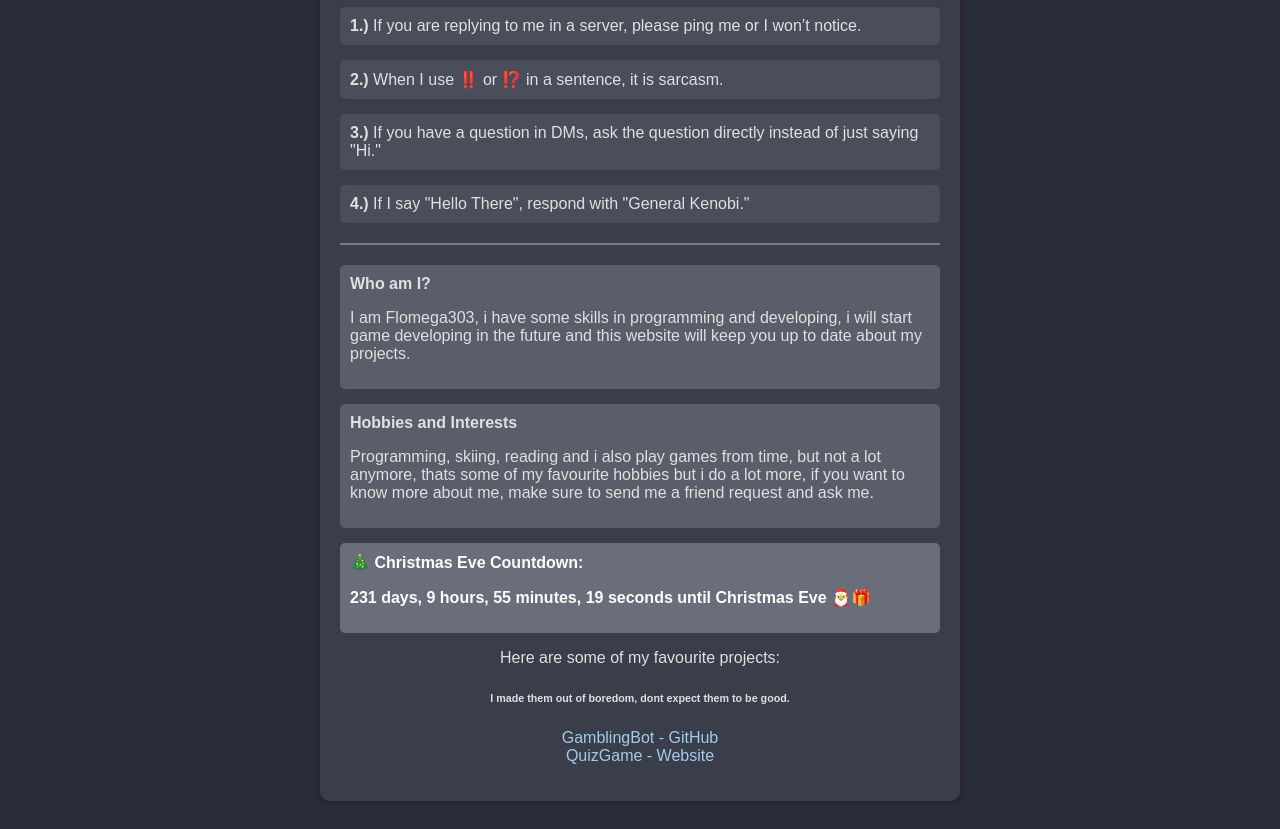
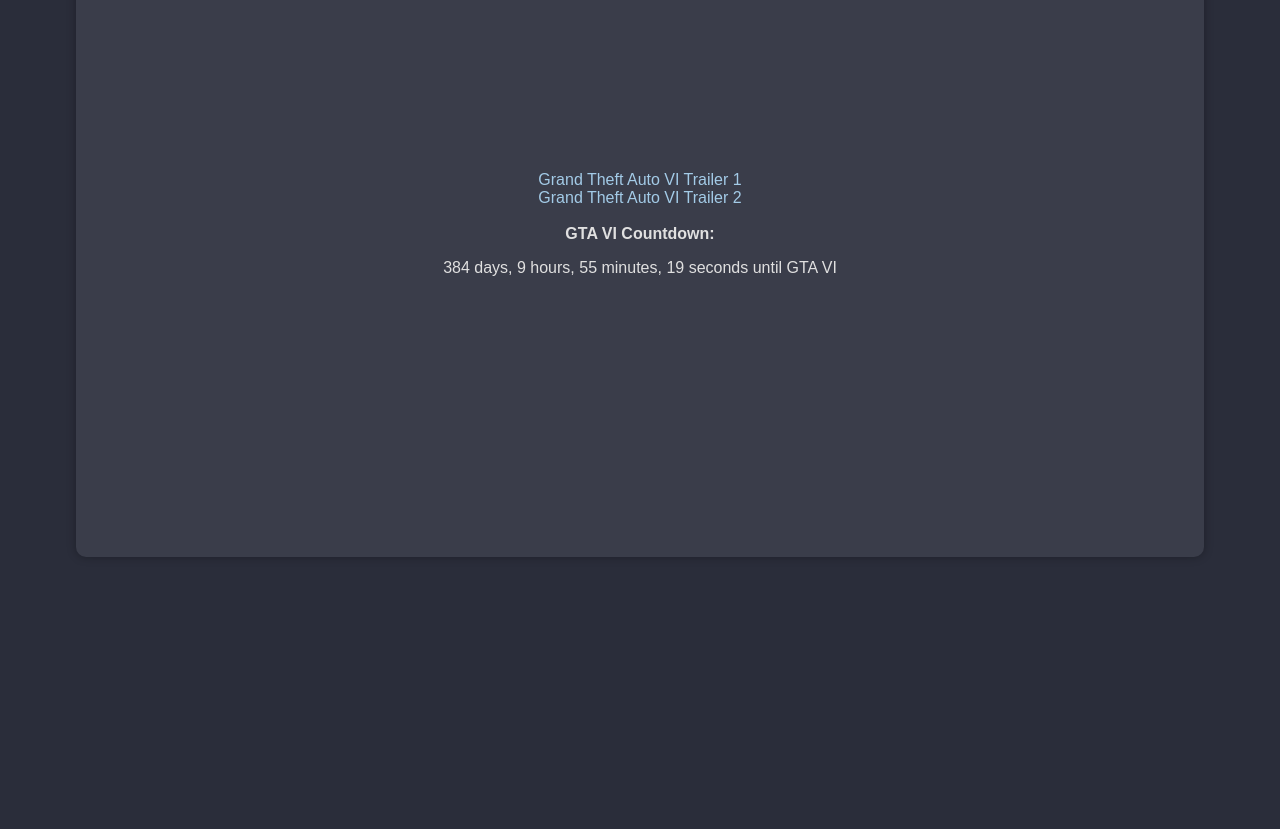
Before and after one commit to DrParanoya/GTA-VI-countdown, a plain HTML site: page index.html in a window 1280 px wide. Shown: the part 121-950 px from the top of the page. After the commit the page ends 800 px from the top, so only its background shows below. Drawn offline with Linux system fonts and the light colour scheme.

Commit message:
GTA VI Countdown

```diff
--- a/index.html
+++ b/index.html
@@ -3,7 +3,7 @@
 <head>
     <meta charset="UTF-8">
     <meta name="viewport" content="width=device-width, initial-scale=1.0">
-    <title>About Me</title>
+    <title>GTA VI</title>
     <style>
         body {
             font-family: Arial, sans-serif;
@@ -16,102 +16,46 @@
             max-width: 600px;
             margin: auto;
             background: #3a3d4a;
-            padding: 20px;
+            padding: 264px;
             border-radius: 10px;
             box-shadow: 0 0 10px rgba(0, 0, 0, 0.3);
-        }
-        h1 {
-            color: #d3d3d3;
-        }
-        .rules {
-            text-align: left;
-            margin-top: 20px;
-        }
-        .rule {
-            margin-bottom: 15px;
-            padding: 10px;
-            background: #4a4d5a;
-            border-radius: 5px;
-        }
-        .info {
-            text-align: left;
-            margin-top: 20px;
-        }
-        .info-section {
-            margin-bottom: 15px;
-            padding: 10px;
-            background: #5a5d6a;
-            border-radius: 5px;
-        }
-        .separator {
-            height: 2px;
-            background: #787b8a;
-            margin: 20px 0;
         }
         a {
             color: #a3cbe7;
             text-decoration: none;
         }
-        #countdown {
-            background: #6a6d7a;
-            color: #fff;
-            font-weight: bold;
-        }
     </style>
 </head>
 <body>
     <div class="container">
-        <h1>About Me</h1>
-        <div class="rules">
-            <div class="rule"><strong>1.)</strong> If you are replying to me in a server, please ping me or I won’t notice.</div>
-            <div class="rule"><strong>2.)</strong> When I use ‼️ or ⁉️ in a sentence, it is sarcasm.</div>
-            <div class="rule"><strong>3.)</strong> If you have a question in DMs, ask the question directly instead of just saying "Hi." </div>
-            <div class="rule"><strong>4.)</strong> If I say "Hello There", respond with "General Kenobi." </div>
-        </div>
-        <div class="separator"></div>
-        <div class="info">
-            <div class="info-section">
-                <strong>Who am I?</strong>
-                <p>I am Flomega303, i have some skills in programming and developing, i will start game developing in the future and this website will keep you up to date about my projects.</p>
-            </div>
-            <div class="info-section">
-                <strong>Hobbies and Interests</strong>
-                <p>Programming, skiing, reading and i also play games from time, but not a lot anymore, thats some of my favourite hobbies but i do a lot more, if you want to know more about me, make sure to send me a friend request and ask me.</p>
-            </div>
-            <div id="countdown" class="info-section">
-                <strong>🎄 Christmas Eve Countdown:</strong>
-                <p id="timer">Loading...</p>
-            </div>
-        </div>
-        <p>Here are some of my favourite projects:</p>
-        <p>
-            <h6>I made them out of boredom, dont expect them to be good.</h6>
-            <a href="#" target="_blank"></a>
-            <a href="https://github.com/Flomega/GamblingBot" target="_blank">GamblingBot - GitHub</a> <br>
-            <a href="https://flomega.github.io/Flomega-IQ-Test/" target="_blank">QuizGame - Website</a>
+            <a href="https://www.youtube.com/watch?v=QdBZY2fkU-0" target="_blank">Grand Theft Auto VI Trailer 1</a> <br>
+            <a href="https://www.youtube.com/watch?v=VQRLujxTm3c" target="_blank">Grand Theft Auto VI Trailer 2</a> <br>
+			<br>
+			<div id="countdown">
+        <strong>GTA VI Countdown:</strong>
+        <p id="timer">Loading...</p>
+    </div>
         </p>
     </div>
+
 
     <script>
         function updateCountdown() {
             const now = new Date();
-            const currentYear = now.getFullYear();
-            const christmasEve = new Date(`December 24, ${currentYear} 00:00:00`);
+            const currentYear = now.getFullYear() + 1;
+            const GTA6 = new Date(`May 26, ${currentYear} 00:00:00`);
 
-            // If Christmas Eve has passed this year, count down to next year
-            if (now > christmasEve) {
-                christmasEve.setFullYear(currentYear + 1);
-            }
-
-            const diff = christmasEve - now;
+            const diff = GTA6 - now;
 
             const days = Math.floor(diff / (1000 * 60 * 60 * 24));
             const hours = Math.floor((diff / (1000 * 60 * 60)) % 24);
             const minutes = Math.floor((diff / (1000 * 60)) % 60);
             const seconds = Math.floor((diff / 1000) % 60);
 
+            if (now <= GTA6) {
             document.getElementById("timer").textContent =
-                `${days} days, ${hours} hours, ${minutes} minutes, ${seconds} seconds until Christmas Eve 🎅🎁`;
+                `${days} days, ${hours} hours, ${minutes} minutes, ${seconds} seconds until GTA VI`;
+            }
         }
 
         updateCountdown();
```
